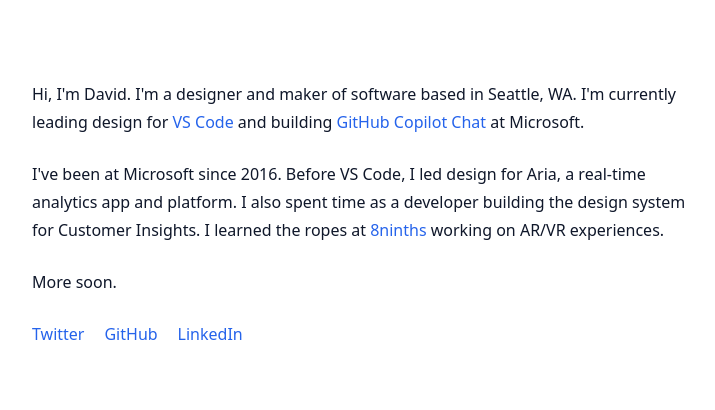
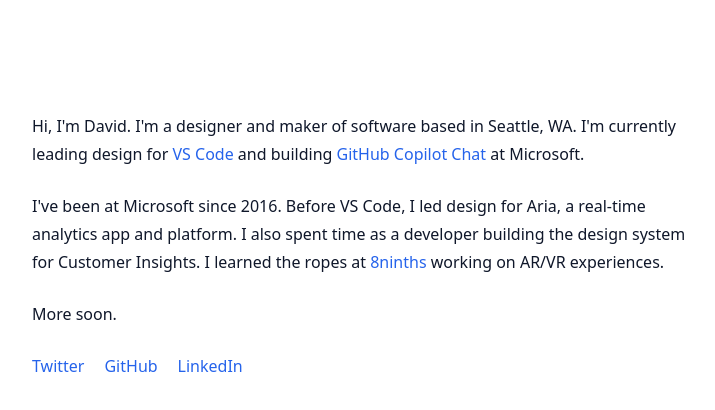
Before and after one commit to daviddossett/daviddossett.io, a Next.js app: page / in a window 1280 px wide. Shown: the top 410 px of the page, without its empty margins (280-995 px from the left). Built offline with nearby package versions, Linux system fonts and the light colour scheme.

Commit message:
Fix layout

```diff
--- a/components/layout.tsx
+++ b/components/layout.tsx
@@ -1,9 +1,8 @@
 import Head from 'next/head';
-import Link from 'next/link';
 
 function Layout({ children }: any): JSX.Element {
   return (
-    <div className='p-8 max-w-[840px] mx-auto'>
+    <div className='max-w-[840px] mx-auto'>
       <Head>
         <title>David Dossett</title>
         <meta name='description' content='My website' />
@@ -15,3 +14,4 @@
 }
 
 export default Layout;
+// Path: components/card.tsx
--- a/pages/index.tsx
+++ b/pages/index.tsx
@@ -8,7 +8,7 @@
 
   return (
     <Layout>
-      <main className='mx-auto w-full max-w-3xl px-4 py-12 pb-10 md:px-8'>
+      <main className='mx-auto w-full max-w-3xl px-4 py-28 pb-10 md:px-8'>
         <div className='md:px-6'>
           <p>Hi, I'm David. I'm a designer and maker of software based in Seattle, WA. I'm currently leading design for {vsCodeLink} and building {copilotLink} at Microsoft.</p>
           <p>I've been at Microsoft since 2016. Before VS Code, I led design for Aria, a real-time analytics app and platform. I also spent time as a developer building the design system for Customer Insights. I learned the ropes at {eightNinthsLink} working on AR/VR experiences.</p>
```
